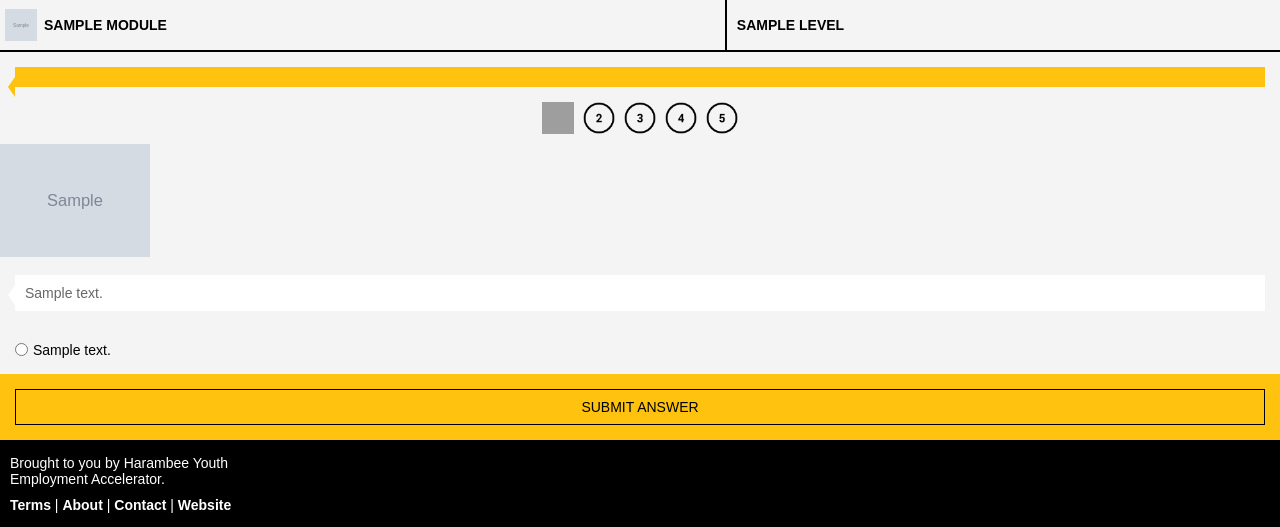
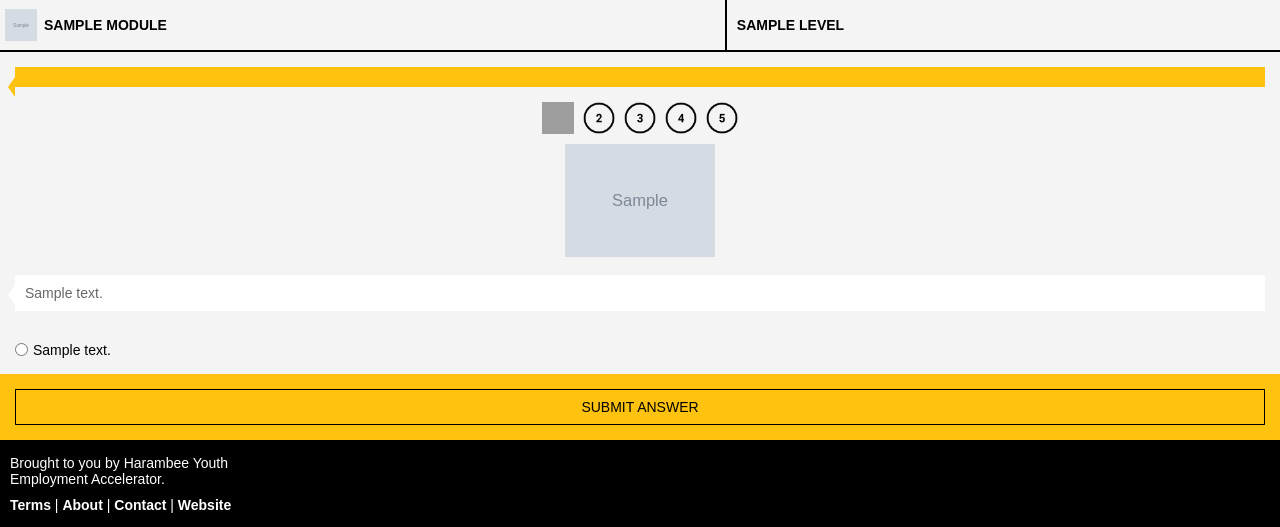
Before and after one commit to praekelt/harambee-mobile, a Django app: template harambee/templates/content/question.html in a window 1280 px wide. Shown: the part 50-577 px from the top of the page. Run offline with Django 3.2, Linux system fonts and the light colour scheme; the template is opened without the code that fills it: most values are stand-ins (such as "Sample title", 1, 10 or a date in 2020); grey boxes marked "Sample" are stand-in pictures; parts of the project's set-up code (start-up, migrations or seed data) failed here and were passed over; some libraries are stand-ins or nearby versions; grey boxes are pictures that could not be loaded.

Commit message:
Centered the image

```diff
--- a/harambee/templates/content/question.html
+++ b/harambee/templates/content/question.html
@@ -46,7 +46,9 @@
     </div>
 
     {% if question.image %}
+    <div class="center-font">
         <img class="question-image" src="{{ question.image.url }}" />
+    </div>
     {% endif %}
 
     <div class="light-grey-back content">
```
